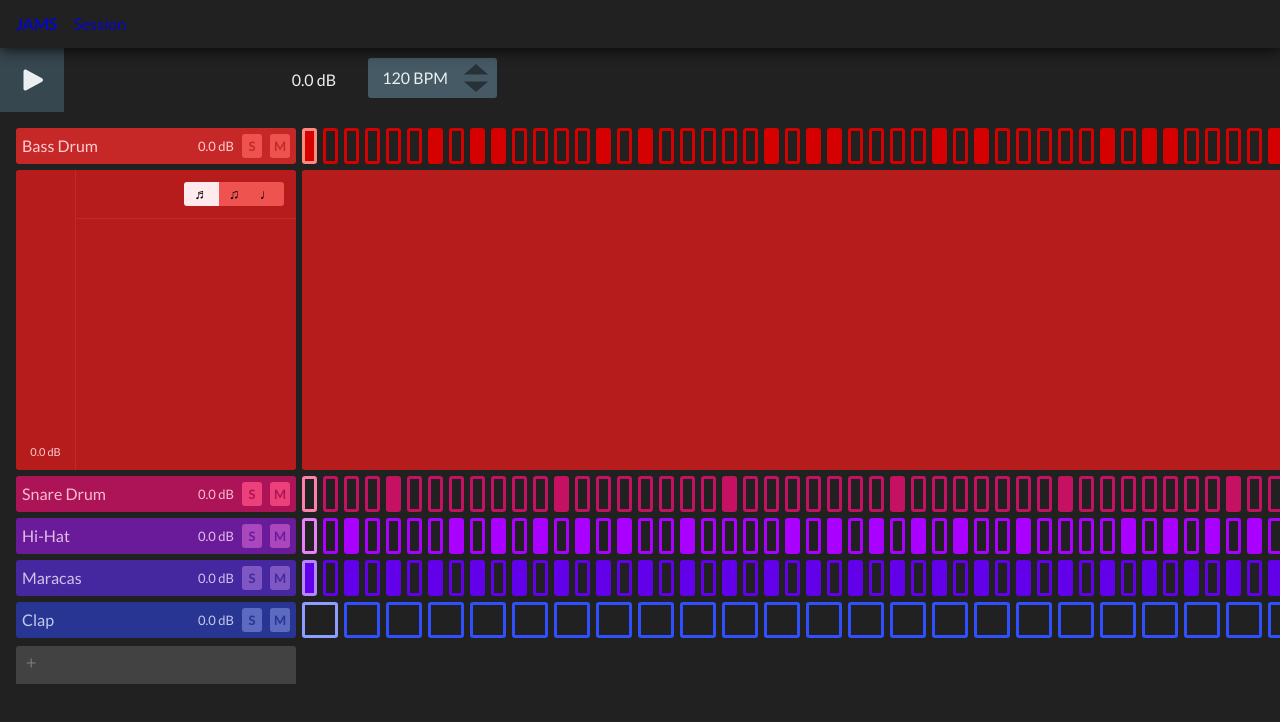
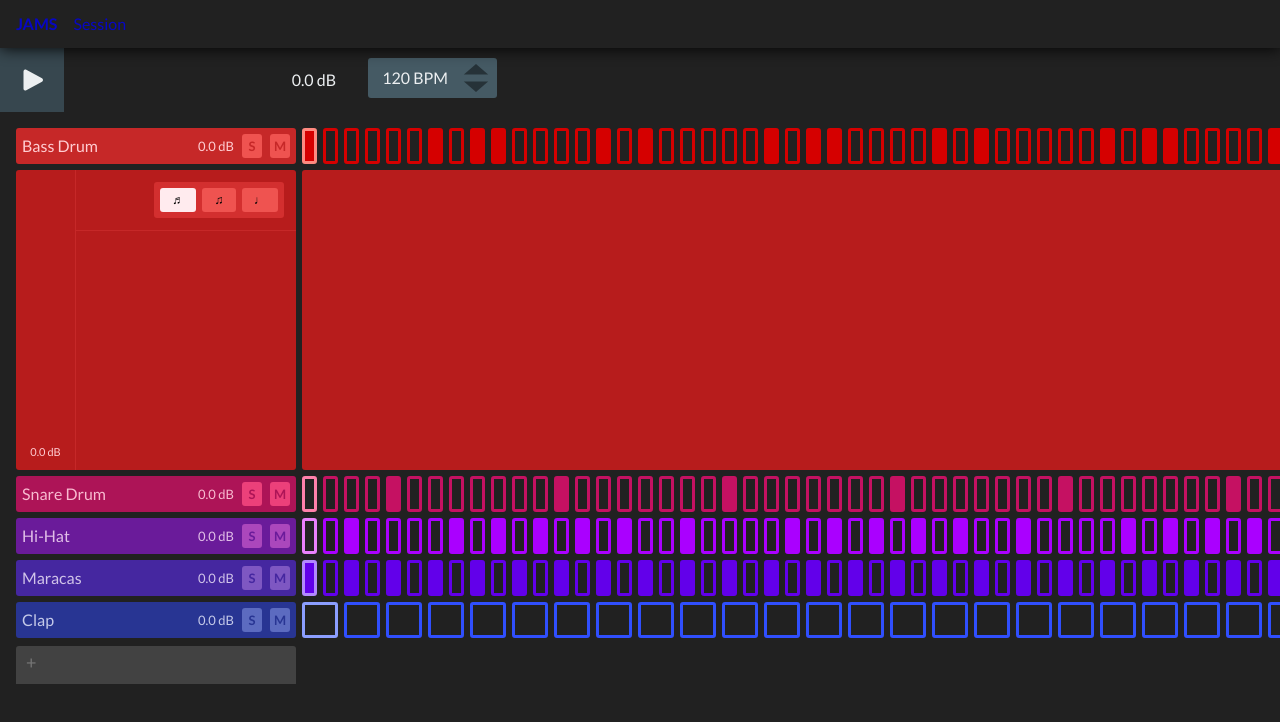
Before and after one commit to glimberger/react-redux-sequencer, a React (Create React App) app: page /session in a window 1280 px wide. Both pictures are taken after a click on the element "Bass Drum". Shown: the top 722 px of the page. Built offline with nearby package versions, Linux system fonts and the light colour scheme; no server answers.

Commit message:
enhance ResolutionSwitch component
- use button instead of div
- move style to CSS module
- split up buttons

```diff
--- a/src/components/Sequencer/Track/TrackPanel/TrackSettings/ResolutionSwitch/ResolutionSwitch.js
+++ b/src/components/Sequencer/Track/TrackPanel/TrackSettings/ResolutionSwitch/ResolutionSwitch.js
@@ -2,6 +2,7 @@
 import * as React from "react"
 
 import Color from "../../../../../../utils/color/colorLibrary"
+import styles from "./ResolutionSwitch.module.css"
 
 import type {
   NoteResolution,
@@ -61,69 +62,59 @@ class ResolutionSwitch extends React.Component<Props, State> {
       : Color.get400(color)
   }
 
+  prefs = {
+    height: 36,
+    width: 130
+  }
+
   render() {
     if (!this.props.activeTrackID) return null
 
     const css = {
       NoteResolution: {
-        display: "flex",
-        alignItems: "stretch",
-        width: "100px",
-        height: "24px",
-        // padding: `${this.props.gutter}px`,
-        // backgroundColor: Color.get700(this.props.color),
-        fontSize: "14px",
-        fontWeight: "700",
-        borderRadius: "3px",
-        userSelect: "none",
-        zIndex: "999"
+        width: `${this.prefs.width}px`,
+        height: `${this.prefs.height}px`,
+        padding: `${this.props.gutter}px`,
+        backgroundColor: Color.get700(this.props.color)
       },
       ButtonResolution_1: {
-        flex: "1 1 auto",
-        display: "flex",
-        justifyContent: "center",
-        alignItems: "center",
         backgroundColor: ResolutionSwitch.backGroundColor(
           this.props.color,
           this.props.noteResolution === 1,
           this.state.hoverButtonResolution_1
         ),
-        borderTopLeftRadius: "3px",
-        borderBottomLeftRadius: "3px",
         cursor: this.props.noteResolution === 1 ? "default" : "pointer"
       },
       ButtonResolution_2: {
-        flex: "1 1 auto",
-        display: "flex",
-        justifyContent: "center",
-        alignItems: "center",
         backgroundColor: ResolutionSwitch.backGroundColor(
           this.props.color,
           this.props.noteResolution === 2,
           this.state.hoverButtonResolution_2
         ),
+        marginLeft: `${this.props.gutter}px`,
         cursor: this.props.noteResolution === 2 ? "default" : "pointer"
       },
       ButtonResolution_4: {
-        flex: "1 1 auto",
-        display: "flex",
-        justifyContent: "center",
-        alignItems: "center",
         backgroundColor: ResolutionSwitch.backGroundColor(
           this.props.color,
           this.props.noteResolution === 4,
           this.state.hoverButtonResolution_4
         ),
-        borderTopRightRadius: "3px",
-        borderBottomRightRadius: "3px",
+        marginLeft: `${this.props.gutter}px`,
         cursor: this.props.noteResolution === 4 ? "default" : "pointer"
       }
     }
     return (
-      <div style={css.NoteResolution}>
-        <div
+      <div style={css.NoteResolution} className={styles.Main}>
+        <button
           style={css.ButtonResolution_1}
+          className={styles.Button}
           role="button"
+          title={
+            this.props.noteResolution === 1
+              ? "Sixteenth notes"
+              : "Switch to sixteenth notes"
+          }
           onClick={() => {
             if (this.props.activeTrackID && this.props.noteResolution !== 1) {
               this.props.changeNoteResolution(1, this.props.activeTrackID)
@@ -133,10 +124,16 @@ class ResolutionSwitch extends React.Component<Props, State> {
           onMouseLeave={() => this.hoverOff(1)}
         >
           &#x266C;
-        </div>
-        <div
+        </button>
+        <button
           style={css.ButtonResolution_2}
-          role="button"
+          className={styles.Button}
+          // role="button"
+          title={
+            this.props.noteResolution === 2
+              ? "Eighth notes"
+              : "Switch to eighth notes"
+          }
           onClick={() => {
             if (this.props.activeTrackID && this.props.noteResolution !== 2) {
               this.props.changeNoteResolution(2, this.props.activeTrackID)
@@ -146,10 +143,16 @@ class ResolutionSwitch extends React.Component<Props, State> {
           onMouseLeave={() => this.hoverOff(2)}
         >
           &#x266B;
-        </div>
-        <div
+        </button>
+        <button
           style={css.ButtonResolution_4}
-          role="button"
+          className={styles.Button}
+          // role="button"
+          title={
+            this.props.noteResolution === 4
+              ? "Quarter notes"
+              : "Switch to quarter notes"
+          }
           onClick={() => {
             if (this.props.activeTrackID && this.props.noteResolution !== 4) {
               this.props.changeNoteResolution(4, this.props.activeTrackID)
@@ -159,7 +162,7 @@ class ResolutionSwitch extends React.Component<Props, State> {
           onMouseLeave={() => this.hoverOff(4)}
         >
           &#x2669;
-        </div>
+        </button>
       </div>
     )
   }
--- /dev/null
+++ b/src/components/Sequencer/Track/TrackPanel/TrackSettings/ResolutionSwitch/ResolutionSwitch.module.css
@@ -0,0 +1,17 @@
+.Main {
+    display: flex;
+    align-items: stretch;
+    border-radius: 3px;
+    user-select: none;
+    z-index: 999;
+}
+
+.Button {
+    flex: 1 1 auto;
+    display: flex;
+    justify-content: center;
+    align-items: center;
+    border-radius: 3px;
+    border: none;
+    font-size: 12px;
+}
```
